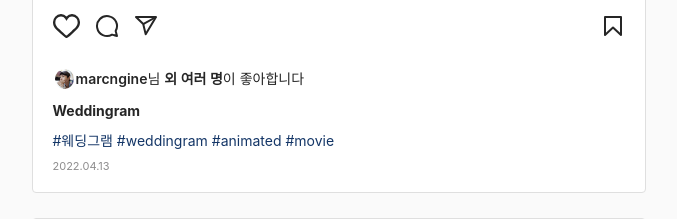
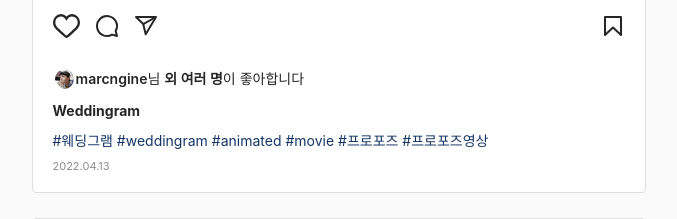
Before and after one commit to ngine-zz/Weddingram, a Django app: page /main/ in a window 1280 px wide. Shown: the part 633-852 px from the top of the page, without its empty margins (141-818 px from the left). Run offline with Django 4.2, Linux system fonts and the light colour scheme; data that the repository does not hold is empty; some libraries are stand-ins or nearby versions.

Commit message:
text change

```diff
--- a/templates/Weddingram/main.html
+++ b/templates/Weddingram/main.html
@@ -75,7 +75,7 @@
                                 </div>
                                 </p>
                                 <p class="description"><span class="writer">Weddingram</span></p>
-                                <p class="tag">#웨딩그램 #weddingram #animated #movie</p>
+                                <p class="tag">#웨딩그램 #weddingram #animated #movie #프로포즈 #프로포즈영상</p>
                                 <p class="post-time">2022.04.13</p>
                             </div>
                         </div>
```
